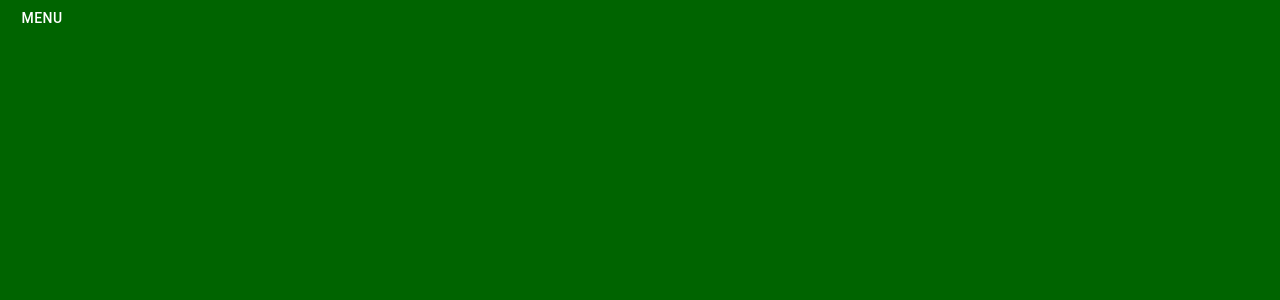
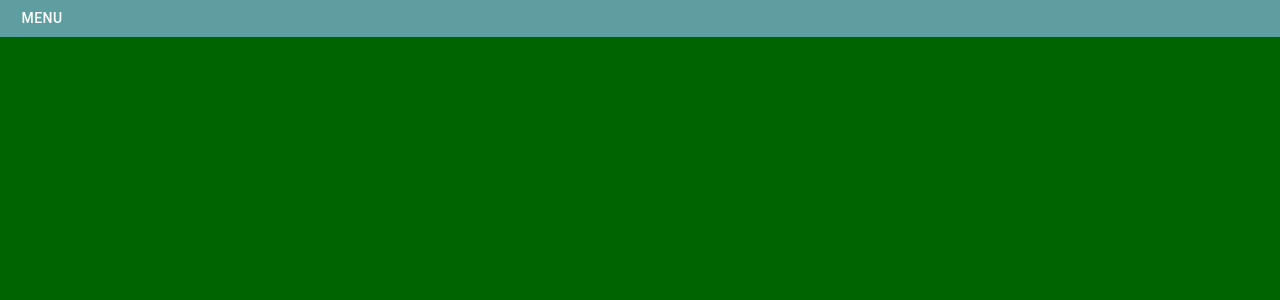
Before and after one commit to dryingcore/dryingcore-web, a React (Vite) app: page / in a window 1280 px wide. Shown: the top 300 px of the page. Built offline with nearby package versions, Linux system fonts and the light colour scheme; the HTML template or start-up script is replaced by a standard one.

Commit message:
Jul 13, 2024, 2:35 PM

```diff
--- a/src/App.tsx
+++ b/src/App.tsx
@@ -1,11 +1,11 @@
 import { Box } from "@mui/material"
-import BasicMenu from "./components/Menu"
+import Home from "./components/Home"
 
 function App() {
 
   return (
     <Box sx={{ backgroundColor: "darkgreen", height: "100vh" }}>
-      <BasicMenu />
+      <Home />
     </Box>
   )
 }
--- /dev/null
+++ b/src/components/Home.tsx
@@ -0,0 +1,10 @@
+import { Box } from "@mui/material"
+import BasicMenu from "./Menu"
+
+export default function Home() {
+    return (
+        <Box sx={{ backgroundColor: "cadetblue", display: "flex" }}>
+            <BasicMenu />
+        </Box>
+    )
+}
```
